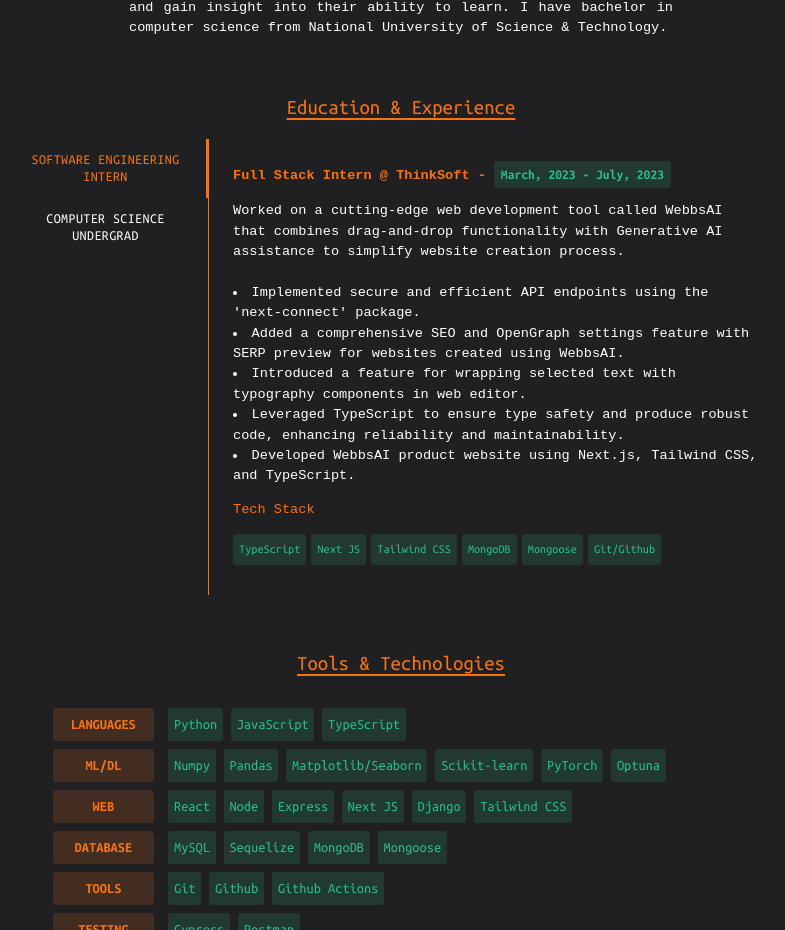
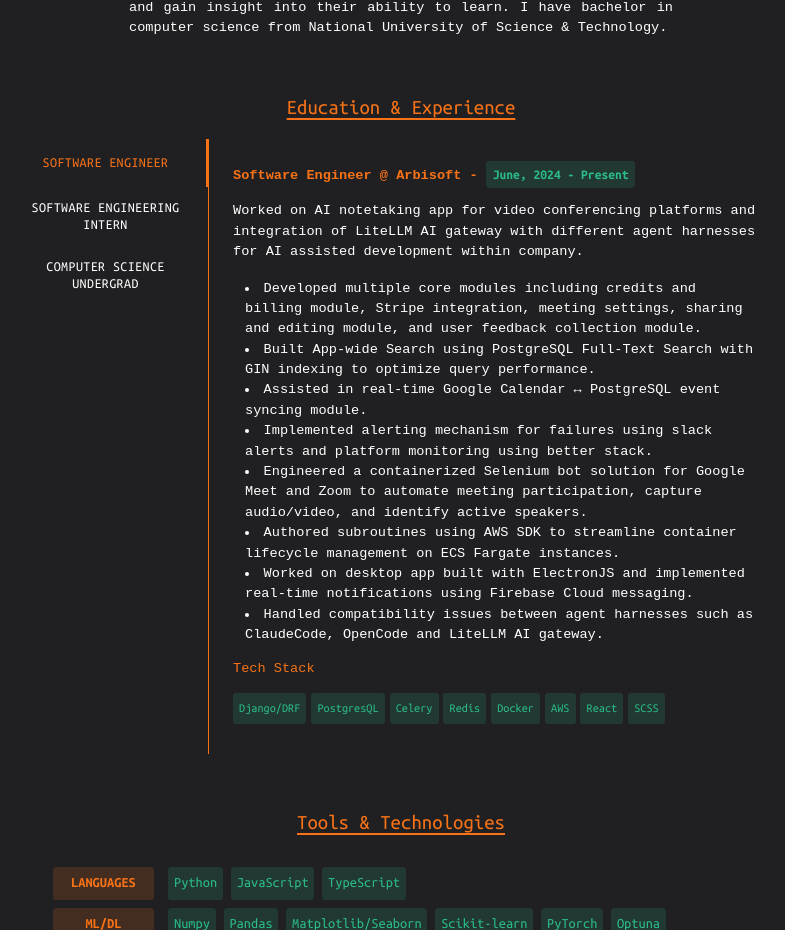
Before and after one commit to grim-shaw/grim-shaw.github.io, a Next.js app: page / in a window 1280 px wide. Shown: the part 536-1466 px from the top of the page, without its empty margins (239-1024 px from the left). Built offline with nearby package versions, Linux system fonts and the light colour scheme; a web font is replaced by a local one.

Commit message:
chore: update experiences and add pre-commit hook for linting and formatting

```diff
--- a/components/experience.tsx
+++ b/components/experience.tsx
@@ -5,10 +5,21 @@
 import Fade from "@mui/material/Fade"
 import Box from "@mui/material/Box"
 
+import experienceData from "@/data/experience.json"
+
 interface TabPanelProps {
 	children?: React.ReactNode
 	index: number
 	value: number
+}
+
+interface ExperienceEntry {
+	name: string
+	period: string
+	description: string
+	points: string[]
+	skillsLabel: string
+	technology: string[]
 }
 
 const theme = createTheme({
@@ -16,6 +27,10 @@
 		primary: { main: "#F97316" }
 	}
 })
+
+const experiences = Object.entries(
+	experienceData as Record<string, ExperienceEntry>
+)
 
 function TabPanel(props: TabPanelProps) {
 	const { children, value, index, ...other } = props
@@ -85,17 +100,11 @@
 								}
 							}}
 						>
-							{/* <Tab
-								label="Software Engineer"
-								{...a11yProps(0)}
-								sx={{
-									color: "white",
-									fontFamily: "Ubuntu Mono"
-								}}
-							/> */}
+							{experiences.map(([label], index) => (
 								<Tab
-								label="Software Engineering Intern"
-								{...a11yProps(0)}
+									key={label}
+									label={label}
+									{...a11yProps(index)}
 									sx={{
 										color: "white",
 										fontFamily: "Ubuntu Mono",
@@ -111,162 +120,56 @@
 										}
 									}}
 								/>
-							<Tab
-								label="Computer Science Undergrad"
-								{...a11yProps(1)}
-								sx={{
-									color: "white",
-									fontFamily: "Ubuntu Mono",
-									fontSize: "0.875rem",
-									width: "100%",
-									paddingLeft: "2px",
-									wordWrap: "break-word",
-									"@media (max-width: 600px)": {
-										fontSize: "0.8rem"
-									},
-									"@media (max-width: 450px)": {
-										fontSize: "0.7rem"
-									}
-								}}
-							/>
+							))}
 						</Tabs>
-						{/* <TabPanel value={value} index={0}>
-							<p className="w-[38em] text-left mb-[1em] text-primary font-semibold">
-								Software Engineer @ Arbisoft -{" "}
-								<span className="font-ubuntu text-[1em] text-secondary px-[0.5em] py-[0.5em] rounded-[0.25em] bg-[#2bbc8a29]">
-									June, 2024 -
-								</span>
-							</p>
-							<p className="w-[38em] text-left"></p>
-						</TabPanel> */}
-						<TabPanel value={value} index={0}>
+						{experiences.map(([label, experience], index) => (
+							<TabPanel key={label} value={value} index={index}>
 								<div className="mb-[1em] w-[100%] text-left font-semibold leading-6 text-primary">
-								Full Stack Intern @ ThinkSoft -{" "}
+									{experience.name} -{" "}
 									<span className="rounded-[0.25em] bg-[#2bbc8a29] px-[0.5em] py-[0.5em] font-ubuntu text-[1em] text-secondary">
-									March, 2023 - July, 2023
+										{experience.period}
 									</span>
 								</div>
+								<div className="mb-4 w-[100%] text-wrap break-words text-left">
+									{experience.description
+										.split("\n")
+										.map((line, lineIndex) => (
+											<React.Fragment key={lineIndex}>
+												{line}
+												<br />
+											</React.Fragment>
+										))}
+								</div>
 								<div className="w-[100%] text-wrap break-words text-left">
-								Worked on a cutting-edge web development tool
-								called WebbsAI that combines drag-and-drop
-								functionality with Generative AI assistance to
-								simplify website creation process.
-							</div>
-							<br />
-							<div className="w-[100%] text-wrap break-words text-left">
-								<li>
-									<span>
-										Implemented secure and efficient API
-										endpoints using the
-										&apos;next-connect&apos; package.
-									</span>
+									{experience.points.map(
+										(point, pointIndex) => (
+											<li
+												key={pointIndex}
+												className="ml-3"
+											>
+												<span>{point}</span>
 											</li>
-								<li>
-									<span>
-										Added a comprehensive SEO and OpenGraph
-										settings feature with SERP preview for
-										websites created using WebbsAI.
-									</span>
-								</li>
-								<li>
-									<span>
-										Introduced a feature for wrapping
-										selected text with typography components
-										in web editor.
-									</span>
-								</li>
-								<li>
-									<span>
-										Leveraged TypeScript to ensure type
-										safety and produce robust code,
-										enhancing reliability and
-										maintainability.
-									</span>
-								</li>
-								<li>
-									<span>
-										Developed WebbsAI product website using
-										Next.js, Tailwind CSS, and TypeScript.
-									</span>
-								</li>
+										)
+									)}
 									<div className="mt-[1em] w-[100%] text-left text-primary">
-									Tech Stack
+										{experience.skillsLabel}
 										<br />
 										<p className="mt-[1em] flex w-[100%] flex-row flex-wrap">
-										<span className="mb-[0.5em] mr-[0.4em] rounded-[0.25em] bg-[#2bbc8a29] px-[0.5em] py-[0.5em] font-ubuntu text-[0.9em] text-secondary">
-											TypeScript
+											{experience.technology.map(
+												(tech, techIndex) => (
+													<span
+														key={techIndex}
+														className="mb-[0.5em] mr-[0.4em] rounded-[0.25em] bg-[#2bbc8a29] px-[0.5em] py-[0.5em] font-ubuntu text-[0.9em] text-secondary"
+													>
+														{tech}
 													</span>
-										<span className="mb-[0.5em] mr-[0.4em] rounded-[0.25em] bg-[#2bbc8a29] px-[0.5em] py-[0.5em] font-ubuntu text-[0.9em] text-secondary">
-											Next JS
-										</span>
-										<span className="mb-[0.5em] mr-[0.4em] rounded-[0.25em] bg-[#2bbc8a29] px-[0.5em] py-[0.5em] font-ubuntu text-[0.9em] text-secondary">
-											Tailwind CSS
-										</span>
-										<span className="mb-[0.5em] mr-[0.4em] rounded-[0.25em] bg-[#2bbc8a29] px-[0.5em] py-[0.5em] font-ubuntu text-[0.9em] text-secondary">
-											MongoDB
-										</span>
-										<span className="mb-[0.5em] mr-[0.4em] rounded-[0.25em] bg-[#2bbc8a29] px-[0.5em] py-[0.5em] font-ubuntu text-[0.9em] text-secondary">
-											Mongoose
-										</span>
-										<span className="mb-[0.5em] rounded-[0.25em] bg-[#2bbc8a29] px-[0.5em] py-[0.5em] font-ubuntu text-[0.9em] text-secondary">
-											Git/Github
-										</span>
+												)
+											)}
 										</p>
 									</div>
 								</div>
 							</TabPanel>
-						<TabPanel value={value} index={1}>
-							<div className="mb-[1em] w-[100%] text-left font-semibold leading-6 text-primary">
-								Bachelor in Computer Science @ National
-								University of Science & Technology (NUST) -{" "}
-								<span className="rounded-[0.25em] bg-[#2bbc8a29] px-[0.5em] py-[0.5em] font-ubuntu text-[1em] text-secondary">
-									June, 2020 - June, 2024
-								</span>
-							</div>
-							<div className="w-[100%] text-left">
-								Studied computer science from School of
-								Electrical Engineering and Computer Science
-								(SEECS) at NUST. <br />
-								Graduated with CGPA of 3.82/4.00. Received
-								GPA-Based Academic Scholarship in 7 out of 8
-								semsters.
-								<br />
-								Worked as an Executive in IEEE SEECS in
-								Publication chapter for duration of 1 year.{" "}
-								<br />
-								Final Year Project was &ldquo;Explainable
-								Diabetic Retinopathy Severity Grading using Deep
-								Learning&rdquo; <br />
-							</div>
-							<div className="mt-[1em] w-[100%] text-left text-primary">
-								Major Courses
-								<br />
-								<p className="mt-[1em] flex w-[100%] flex-row flex-wrap">
-									<span className="mb-[0.5em] mr-[0.4em] rounded-[0.25em] bg-[#2bbc8a29] px-[0.5em] py-[0.5em] font-ubuntu text-[0.9em] text-secondary">
-										Data Structures & Algorithms
-									</span>
-									<span className="mb-[0.5em] mr-[0.4em] rounded-[0.25em] bg-[#2bbc8a29] px-[0.5em] py-[0.5em] font-ubuntu text-[0.9em] text-secondary">
-										Database Systems
-									</span>
-									<span className="mb-[0.5em] mr-[0.4em] rounded-[0.25em] bg-[#2bbc8a29] px-[0.5em] py-[0.5em] font-ubuntu text-[0.9em] text-secondary">
-										Operating System
-									</span>
-									<span className="mb-[0.5em] rounded-[0.25em] bg-[#2bbc8a29] px-[0.5em] py-[0.5em] font-ubuntu text-[0.9em] text-secondary">
-										Theory of Automata
-									</span>
-									<span className="mb-[0.5em] mr-[0.4em] rounded-[0.25em] bg-[#2bbc8a29] px-[0.5em] py-[0.5em] font-ubuntu text-[0.9em] text-secondary">
-										Computer Architecture & Assembly
-										Language
-									</span>
-									<span className="mb-[0.5em] mr-[0.4em] rounded-[0.25em] bg-[#2bbc8a29] px-[0.5em] py-[0.5em] font-ubuntu text-[0.9em] text-secondary">
-										Artificial Intelligence
-									</span>
-									<span className="mb-[0.5em] mr-[0.4em] rounded-[0.25em] bg-[#2bbc8a29] px-[0.5em] py-[0.5em] font-ubuntu text-[0.9em] text-secondary">
-										Deep Learning
-									</span>
-								</p>
-							</div>
-						</TabPanel>
+						))}
 					</Box>
 				</ThemeProvider>
 			</div>
--- /dev/null
+++ b/data/experience.json
@@ -0,0 +1,65 @@
+{
+	"Software Engineer": {
+		"name": "Software Engineer @ Arbisoft",
+		"period": "June, 2024 - Present",
+		"description": "Worked on AI notetaking app for video conferencing platforms and integration of LiteLLM AI gateway with different agent harnesses for AI assisted development within company.",
+		"points": [
+			"Developed multiple core modules including credits and billing module, Stripe integration, meeting settings, sharing and editing module, and user feedback collection module.",
+			"Built App-wide Search using PostgreSQL Full-Text Search with GIN indexing to optimize query performance.",
+			"Assisted in real-time Google Calendar ↔ PostgreSQL event syncing module.",
+			"Implemented alerting mechanism for failures using slack alerts and platform monitoring using better stack.",
+			"Engineered a containerized Selenium bot solution for Google Meet and Zoom to automate meeting participation, capture audio/video, and identify active speakers.",
+			"Authored subroutines using AWS SDK to streamline container lifecycle management on ECS Fargate instances.",
+			"Worked on desktop app built with ElectronJS and implemented real-time notifications using Firebase Cloud messaging.",
+			"Handled compatibility issues between agent harnesses such as ClaudeCode, OpenCode and LiteLLM AI gateway."
+		],
+		"skillsLabel": "Tech Stack",
+		"technology": [
+			"Django/DRF",
+			"PostgresQL",
+			"Celery",
+			"Redis",
+			"Docker",
+			"AWS",
+			"React",
+			"SCSS"
+		]
+	},
+	"Software Engineering Intern": {
+		"name": "Full Stack Intern @ ThinkSoft",
+		"period": "March, 2023 - July, 2023",
+		"description": "Worked on a cutting-edge web development tool called WebbsAI that combines drag-and-drop functionality with Generative AI assistance to simplify website creation process.",
+		"points": [
+			"Implemented secure and efficient API endpoints using the 'next-connect' package.",
+			"Added a comprehensive SEO and OpenGraph settings feature with SERP preview for websites created using WebbsAI.",
+			"Introduced a feature for wrapping selected text with typography components in web editor.",
+			"Leveraged TypeScript to ensure type safety and produce robust code, enhancing reliability and maintainability.",
+			"Developed WebbsAI product website using Next.js, Tailwind CSS, and TypeScript."
+		],
+		"skillsLabel": "Tech Stack",
+		"technology": [
+			"TypeScript",
+			"Next JS",
+			"Tailwind CSS",
+			"MongoDB",
+			"Mongoose",
+			"Git/Github"
+		]
+	},
+	"Computer Science Undergrad": {
+		"name": "Bachelor in Computer Science @ National University of Science & Technology (NUST)",
+		"period": "June, 2020 - June, 2024",
+		"description": "Studied computer science from School of Electrical Engineering and Computer Science (SEECS) at NUST.\nGraduated with CGPA of 3.82/4.00. Received GPA-Based Academic Scholarship in 7 out of 8 semsters.\nWorked as an Executive in IEEE SEECS in Publication chapter for duration of 1 year.\nFinal Year Project was “Explainable Diabetic Retinopathy Severity Grading using Deep Learning”",
+		"points": [],
+		"skillsLabel": "Major Courses",
+		"technology": [
+			"Data Structures & Algorithms",
+			"Database Systems",
+			"Operating System",
+			"Theory of Automata",
+			"Computer Architecture & Assembly Language",
+			"Artificial Intelligence",
+			"Deep Learning"
+		]
+	}
+}
```
Also changed, not shown: package.json (+13 -1 lines), 2 other files (tests, documents, lock files or other folders). Lines whose indentation alone changed are shown as unchanged.
